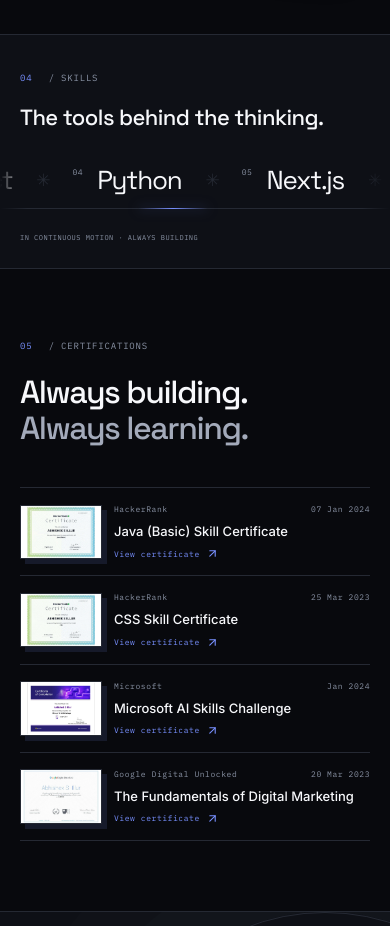
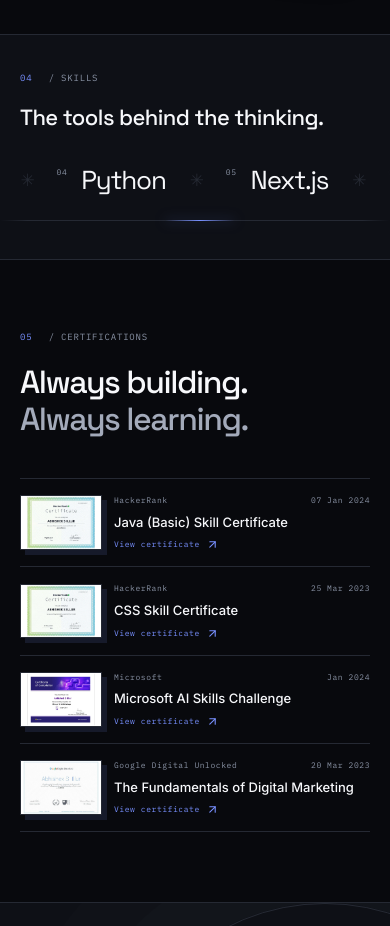
Before and after one commit to abhisheksillur2003/Abhi.UltraCore, a Next.js app: page / in a window 390 px wide. Shown: the part 5620-6546 px from the top of the page. Built offline with nearby package versions, Linux system fonts and the light colour scheme.

Commit message:
Remove skills caption and seamless loop gap

```diff
--- a/app/globals.css
+++ b/app/globals.css
@@ -1820,7 +1820,7 @@
 .skills-rail {
   position: relative;
   overflow: hidden;
-  padding: 40px 0 20px;
+  padding: 40px 0 32px;
   mask-image: linear-gradient(
     90deg,
     transparent,
@@ -1847,12 +1847,13 @@
   height: 1px;
   background: linear-gradient(90deg, transparent, var(--accent), transparent);
   box-shadow: 0 0 12px color-mix(in srgb, var(--accent) 55%, transparent);
-  animation: skills-scan 5.5s ease-in-out infinite;
+  animation: skills-scan 4.5s linear infinite !important;
 }
 .skills-marquee {
   display: flex;
   width: max-content;
-  animation: skills-loop 28s linear infinite;
+  animation: skills-loop 28s linear infinite !important;
+  animation-play-state: running !important;
   will-change: transform;
 }
 .skills-track {
@@ -1860,7 +1861,7 @@
   flex: none;
   width: max-content;
   gap: 32px;
-  padding: 0 max(56px, calc((100vw - 1280px) / 2));
+  padding: 0 32px 0 0;
 }
 .skills-track > span {
   display: flex;
@@ -1883,19 +1884,13 @@
   color: var(--line);
   margin-left: 20px;
 }
-.skills-hint {
-  font-size: 8px;
-  color: var(--muted);
-  margin-top: 10px;
-}
 @keyframes skills-loop {
   to {
     transform: translateX(-50%);
   }
 }
 @keyframes skills-scan {
-  50%,
-  100% {
+  to {
     left: 100%;
   }
 }
@@ -2212,6 +2207,7 @@
 @media (min-width: 1450px) {
   .skills-track {
     gap: 29px;
+    padding-right: 29px;
   }
   .skills-track > span {
     font-size: 27px;
@@ -2769,8 +2765,8 @@
     margin-top: 15px;
   }
   .skills-track {
-    padding: 0 20px;
     gap: 23px;
+    padding-right: 23px;
   }
   .skills-track > span {
     font-size: 26px;
@@ -2781,9 +2777,6 @@
   }
   .skills-rail {
     padding-top: 25px;
-  }
-  .skills-hint {
-    font-size: 7px;
   }
   .certifications-section {
     padding: 70px 0;
@@ -2889,9 +2882,10 @@
   }
   .skills-marquee {
     animation: skills-loop 28s linear infinite !important;
+    animation-play-state: running !important;
   }
   .skills-rail::after {
-    animation: skills-scan 5.5s ease-in-out infinite !important;
+    animation: skills-scan 4.5s linear infinite !important;
   }
 }
 @media (max-width: 600px) {
--- a/app/page.tsx
+++ b/app/page.tsx
@@ -136,9 +136,6 @@
               ))}
             </div>
           </div>
-          <p className="skills-hint mono section-shell">
-            IN CONTINUOUS MOTION · ALWAYS BUILDING
-          </p>
         </section>
         <section
           id="certifications"
```
